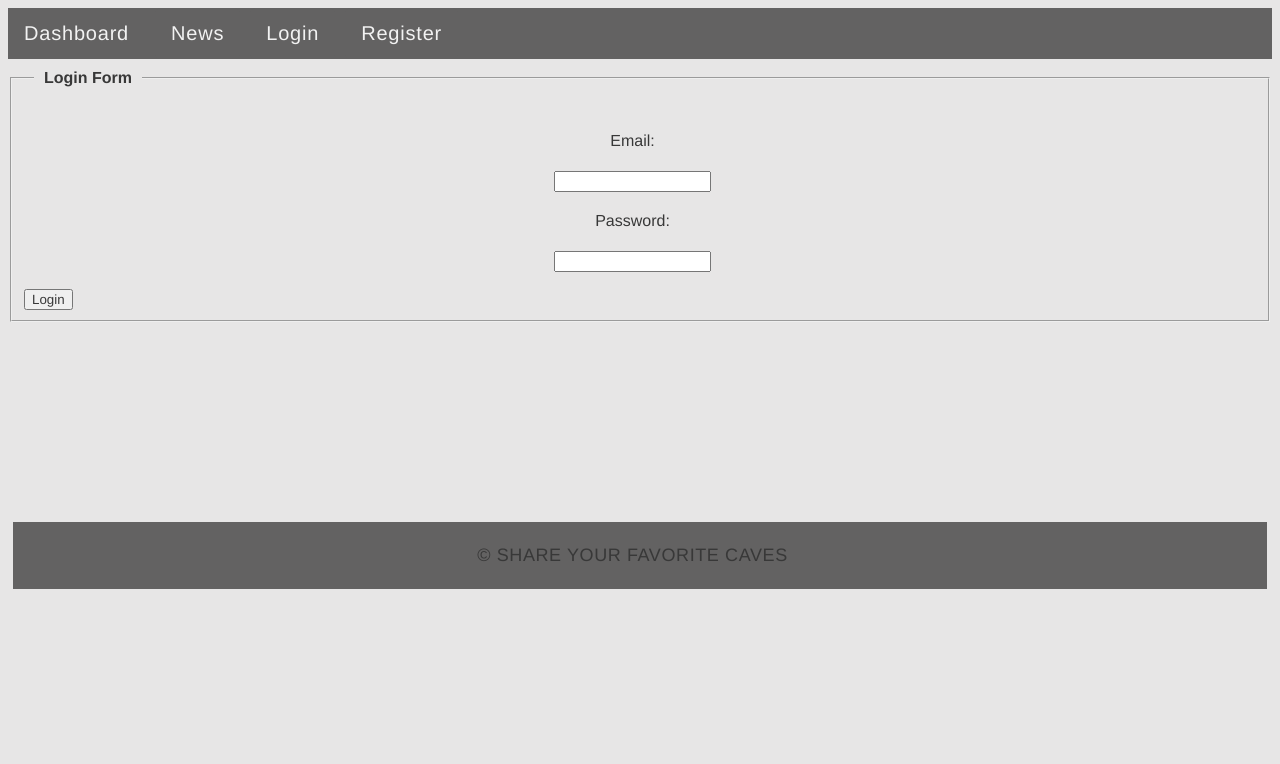
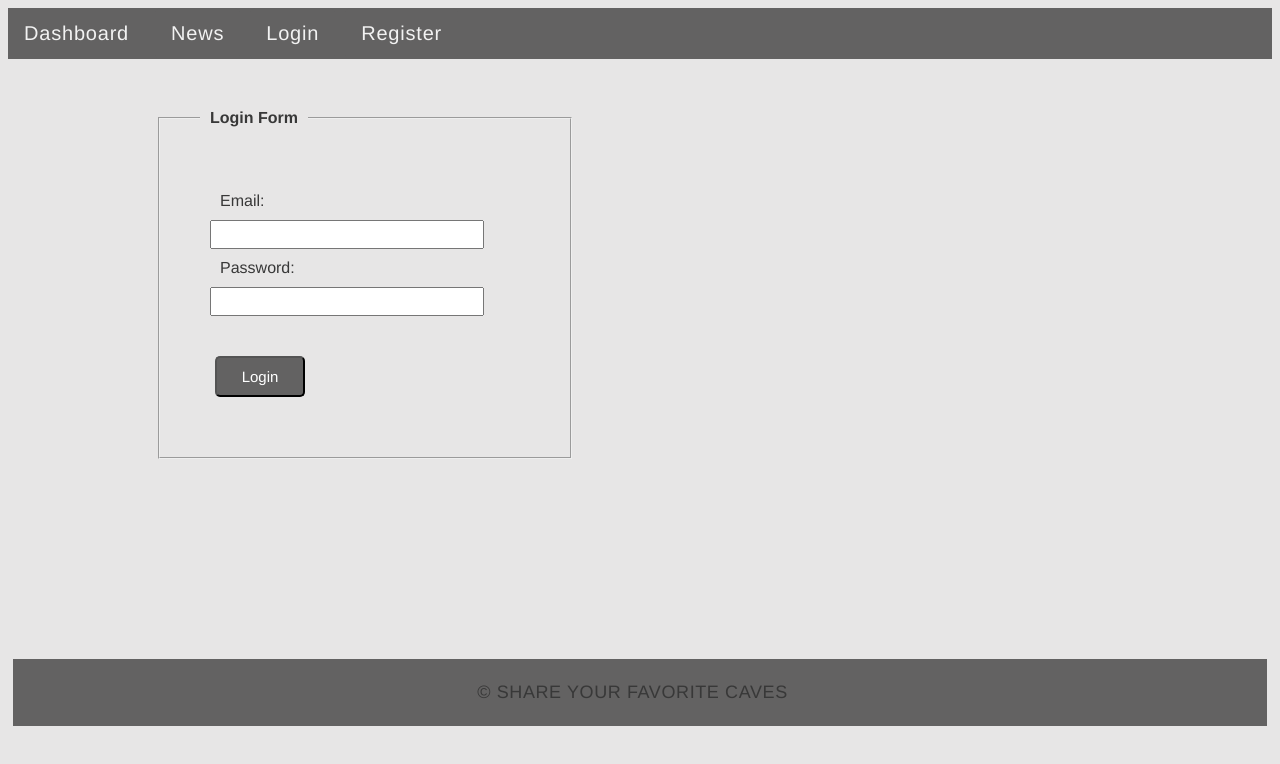
Before and after one commit to mariyaKPetkova/caves, a React (Create React App) app: page /login in a window 1280 px wide. Shown: the top 764 px of the page. Built offline with nearby package versions, Linux system fonts and the light colour scheme.

Commit message:
change html and css

```diff
--- a/public/styles/forms.css
+++ b/public/styles/forms.css
@@ -4,12 +4,12 @@ form legend{
   padding: 10px ;
   font-weight: bold;
 }
-#create-form fieldset{
+.form fieldset{
   margin: 40px 150px;
   padding: 20px 30px;
   width: 350px;
 }
-#create-form .button-submit {
+.form .button-submit {
     text-decoration-line: none;
     padding: 10px;
     color: white;
@@ -19,29 +19,29 @@ form legend{
     border-radius: 5px;
     font-size: 15px;
     width: 90px;
-    margin-top: 20px;
-    margin-bottom: 15px;
+    margin:20px 15px;
   }
+
   form .button-submit:hover {
     background-color: #ddd;
     color: black;
-
+    transition: 0.3s;
   }
 form span {
   color: red
 }
-#create-form label, #create-form input, #create-form span,#create-form textarea{
+.form label, .form input, .form span,.form textarea{
   display: flex;
   padding: 5px 10px;
   margin: 5px 20px;
 }
-
-
-
-#create-form textarea{
+.form textarea{
   width: 250px;
   height: 100px;
 }
-#create-form input{
+.form input{
   width: 250px;
 }
+#login-form .button-submit{
+margin: 40px 25px;
+}
--- a/src/components/Create/Create.js
+++ b/src/components/Create/Create.js
@@ -66,7 +66,7 @@ const Create = () => {
     }
     return (
         <section id="create-page" className="create">
-            <form id="create-form" onSubmit={onCreate} method="Post">
+            <form id="create-form" className='form' onSubmit={onCreate} method="Post">
                 <fieldset>
                     <legend>Add new Cave</legend>
 
--- a/src/components/Login/Login.js
+++ b/src/components/Login/Login.js
@@ -1,47 +1,41 @@
 import { useNavigate } from 'react-router-dom'
-import {  useState } from 'react'
+import { useState } from 'react'
 import * as authService from '../../services/authService.js'
 import { useAuthContext } from '../../contexts/AuthContext.js'
 
 const Login = () => {
     const navigate = useNavigate()
-    const {login} = useAuthContext()
-    const [errors,setErrors] = useState({message:false})
+    const { login } = useAuthContext()
+    const [errors, setErrors] = useState({ message: false })
 
-    const onLogin = (e) =>{
+    const onLogin = (e) => {
         e.preventDefault()
         const form = new FormData(e.currentTarget)
         const email = form.get('email')
         const password = form.get('password')
 
         //console.log(email,password)
-        authService.login(email,password)
-        .then((data)=>{
+        authService.login(email, password)
+            .then((data) => {
                 login(data)
                 navigate('/')
             })
-        .catch(err=>{
+            .catch(err => {
                 console.log(err);
-            setErrors(state =>({...state, message:'Incorrect email or password'}))
+                setErrors(state => ({ ...state, message: 'Incorrect email or password' }))
             })
     }
-    return(
+    return (
         <section id="login-page" className="login">
-            <form id="login-form" onSubmit={onLogin} method="Post">
+            <form id="login-form" className='form' onSubmit={onLogin} method="Post">
                 <fieldset>
                     <legend>Login Form</legend>
-                    <span style={{display: errors.message?'inline':'hidden'}}>{errors.message}</span>
-                    <p className="field">
+                    <span style={{ display: errors.message ? 'inline' : 'hidden' }}>{errors.message}</span>
                     <label>Email:</label>
-                        <p className="field"></p>
-                            <input type="text" name="email" id="email"/>
-                    </p>
-                    <p className="field">
+                    <input type="text" name="email" id="email" />
                     <label>Password:</label>
-                        <p className="field"></p>
-                            <input type="password" name="password" id="password"/>
-                    </p>
-                    <input className="button-submit" type="submit" value="Login"/>
+                    <input type="password" name="password" id="password" />
+                    <input className="button-submit" type="submit" value="Login" />
                 </fieldset>
             </form>
         </section>
--- a/src/components/Register/Register.js
+++ b/src/components/Register/Register.js
@@ -1,14 +1,14 @@
 import { useNavigate } from 'react-router';
-import {  useState } from 'react'
+import { useState } from 'react'
 import * as authService from '../../services/authService'
-import { useAuthContext} from '../../contexts/AuthContext.js'
+import { useAuthContext } from '../../contexts/AuthContext.js'
 
 const Register = () => {
 
     const navigate = useNavigate()
-    const {login} = useAuthContext()
-    const [errors,setErrors] = useState({email:false,password:false,repeatPassword:false})
-    const onRegister = (e)=>{
+    const { login } = useAuthContext()
+    const [errors, setErrors] = useState({ email: false, password: false, repeatPassword: false })
+    const onRegister = (e) => {
         e.preventDefault()
         const formData = new FormData(e.currentTarget)
         const email = formData.get('email')
@@ -16,29 +16,29 @@ const Register = () => {
         const repeatPassword = formData.get('repeatPassword')
         //const { email, password} = Object.fromEntries(new FormData(e.currentTarget));
 
-        if(password != repeatPassword){
-            setErrors(state =>({...state, repeatPassword:'Passwords must be the same'}))
+        if (password != repeatPassword) {
+            setErrors(state => ({ ...state, repeatPassword: 'Passwords must be the same' }))
             return
-        }else{
-            setErrors(state =>({...state, repeatPassword:false}))
+        } else {
+            setErrors(state => ({ ...state, repeatPassword: false }))
         }
 
-        if(password.length < 3 || password.length >20){
-            setErrors(state =>({...state, password:'Password must be at least 3 and  maximum 20 characters long'}))
+        if (password.length < 3 || password.length > 20) {
+            setErrors(state => ({ ...state, password: 'Password must be at least 3 and  maximum 20 characters long' }))
             return
-        }else{
-            setErrors(state =>({...state, password:false}))
+        } else {
+            setErrors(state => ({ ...state, password: false }))
         }
 
-        if(email.length < 3 || email.length > 20){
-            setErrors(state =>({...state, email:'Email must be at least 3 and  maximum 20 characters long'}))
+        if (email.length < 3 || email.length > 20) {
+            setErrors(state => ({ ...state, email: 'Email must be at least 3 and  maximum 20 characters long' }))
             return
-        }else{
-            setErrors(state =>({...state, email:false}))
+        } else {
+            setErrors(state => ({ ...state, email: false }))
         }
 
-        authService.register(email,password)
-        .then(authData=>{
+        authService.register(email, password)
+            .then(authData => {
                 login(authData)
                 navigate('/')
             })
@@ -68,33 +68,21 @@ const Register = () => {
     //     }
     // }
 
-    return(
+    return (
         <section id="register-page" className="register">
-            <form id="register-form" onSubmit={onRegister} method="Post">
+            <form id="register-form" className='form' onSubmit={onRegister} method="Post">
                 <fieldset>
                     <legend>Register Form</legend>
-                    <p className="field">
                     <label >Email: </label>
-                        <p className="field"></p>
                     <input type="text" name="email" id="email" placeholder="Email" />
-                            <p className="field"></p>
-                        <span style={{display: errors.email?'inline':'hidden'}}>{errors.email}</span>
-                        </p>
-                        <p className="field">
+                    <span style={{ display: errors.email ? 'inline' : 'hidden' }}>{errors.email}</span>
                     <label >Password: </label>
-                        <p className="field"></p>
                     <input type="password" name="password" id="password" placeholder="Password" />
-                            <p className="field"></p>
-                        <span style={{display: errors.password?'inline':'hidden'}}>{errors.password}</span>
-                        </p>
-                        <p className="field">
+                    <span style={{ display: errors.password ? 'inline' : 'hidden' }}>{errors.password}</span>
                     <label>Repeat Password: </label>
-                        <p className="field"></p>
                     <input type="password" name="repeatPassword" id="repeat-pass" placeholder="Repeat Password" />
-                            <p className="field"></p>
-                        <span style={{display: errors.repeatPassword?'inline':'hidden'}}>{errors.repeatPassword}</span>
-                        </p>
-                    <input className="button-submit" type="submit" value="Register"/>
+                    <span style={{ display: errors.repeatPassword ? 'inline' : 'hidden' }}>{errors.repeatPassword}</span>
+                    <input className="button-submit" type="submit" value="Register" />
                 </fieldset>
             </form>
         </section>
```
Lines whose indentation alone changed are shown as unchanged.
